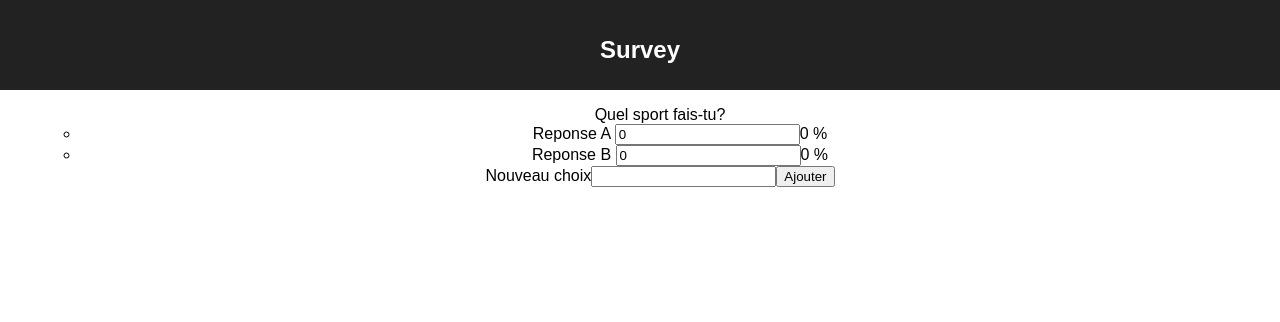
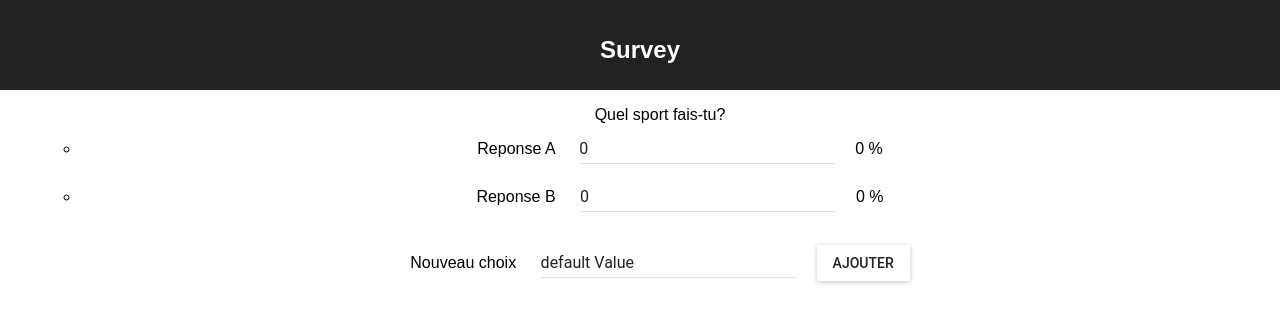
Before and after one commit to Zawartek/React-Survey, a React (Create React App) app: page / in a window 1280 px wide. Shown: the top 322 px of the page. Built offline with nearby package versions, Linux system fonts and the light colour scheme.

Commit message:
Material UI

```diff
--- a/src/App.css
+++ b/src/App.css
@@ -22,6 +22,11 @@
   font-size: large;
 }
 
+.TextField-class {
+  margin-left:20px;
+  margin-right:20px;
+}
+
 @keyframes App-logo-spin {
   from { transform: rotate(0deg); }
   to { transform: rotate(360deg); }
--- a/src/App.js
+++ b/src/App.js
@@ -1,6 +1,7 @@
 import React, { Component } from 'react';
 
 import { PieChart, Pie, Tooltip, LabelList } from 'recharts';
+import MuiThemeProvider from 'material-ui/styles/MuiThemeProvider';
 
 import Choices from './components/Choices';
 import { defaultChoices } from './components/defaultChoices';
@@ -21,6 +22,7 @@ class App extends Component {
 
   render() {
     return (
+      <MuiThemeProvider >
         <div className="App">
           <header className="App-header">
             <h1 className="App-title">Survey</h1>
@@ -28,17 +30,19 @@ class App extends Component {
           <ul>
             <span>Quel sport fais-tu?</span>
             <Choices choices={this.state.choices} updateChoice={this.updateChoice} />
+            <br/>
             <AddChoice addChoice={this.addChoiceToState}/>
           </ul>
 
-        <PieChart width={730} height={250}>
+          <PieChart width={500} height={500}>
             <Tooltip />
             <Pie data={this.state.choices} dataKey="nbVote" nameKey="value"
-             cx="50%" cy="50%" outerRadius={50} fill="#8884d8" >
+              cx="50%" cy="50%" outerRadius={100} fill="#8884d8" >
               <LabelList dataKey="value" position="outside"/>
               </Pie>
           </PieChart>
         </div>
+      </MuiThemeProvider>
     );
   }
 
--- a/src/components/AddChoice.js
+++ b/src/components/AddChoice.js
@@ -1,38 +1,57 @@
-import React, {Component} from 'react'
+import React, {Component} from 'react';
+
+import TextField from 'material-ui/TextField';
+import RaisedButton from 'material-ui/RaisedButton';
 
 import PropTypes from 'prop-types';
-import { choiceHelper } from './choiceHelper'
 
-class AddChoice extends React.Component {
+
+import '../App.css';
+
+class AddChoice extends Component {
     constructor() {
         super();
 
         this.state = {
-            newChoice: ''
+            newChoice: 'default Value',
+            errorText: ''
         };
     }
 
     render() {
         return(
             <div>
-                <span>Nouveau choix</span>
-                <input type="text" value={this.state.newChoice} onChange={this.changeValue}/>
-                <input type="button" value="Ajouter" onClick={this.addChoice}/>
+                <span>Nouveau choix </span>
+                <TextField
+                    id="text-field-controlled"
+                    model="newChoice"
+                    type="text"
+                    defaultValue={this.state.newChoice}
+                    errorText={this.state.errorText}
+                    onChange={this.changeValue}
+                    className="TextField-class"
+                />
+                <RaisedButton label="Ajouter" onClick={this.addChoice} />
             </div>
         );
     }
 
     changeValue = (e) => {
-        this.setState({newChoice: e.target.value});
+        if (e.target.value.length>0) {
+            this.setState({newChoice: e.target.value, errorText:''});
+        }
+        else {
+            this.setState({errorText: "The text is empty"});
+        }
     }
 
     addChoice = (props) => {
-        this.props.addChoice(this.state.newChoice);
-        this.setState({newChoice: ''});
+            this.props.addChoice(this.state.newChoice);
+            this.setState({newChoice: ''});
     }
 }
 
 AddChoice.propTypes = {
-    value: PropTypes.string.isRequired,
+    newChoice: PropTypes.string.isRequired,
 }
 export {AddChoice};
--- a/src/components/Choice.js
+++ b/src/components/Choice.js
@@ -1,12 +1,21 @@
 import React from 'react'
 
+import TextField from 'material-ui/TextField';
 import PropTypes from 'prop-types';
+
+import '../App.css';
 
 const Choice = (props) => (
     <li key={props.id}>
         <span>{props.value} </span>
-        <input type="number" value={props.nbVote} min="0"
-            onChange={(e) => props.updateChoice(props.id, Number(e.target.value))} />
+        <TextField
+            id="text-field-controlled"
+            type="number"
+            value={props.nbVote}
+            min="0"
+            className="TextField-class"
+            onChange={(e) => props.updateChoice(props.id, Number(e.target.value))}
+        />
         <span>{props.percent} %</span>
     </li>
 )
```
Lines whose indentation alone changed are shown as unchanged.
